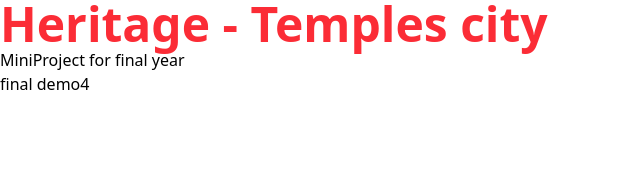
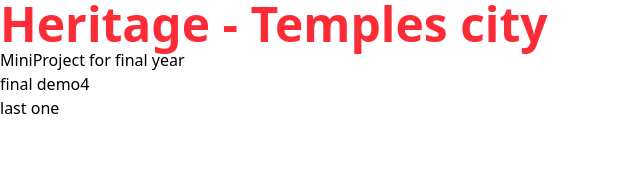
Before and after one commit to themanojking/Temple-City, a React (Vite) app: page / in a window 1280 px wide. Shown: the top 186 px of the page, without its empty margins (0-640 px from the left). Built offline with nearby package versions, Linux system fonts and the light colour scheme.

Commit message:
last once

```diff
--- a/src/App.jsx
+++ b/src/App.jsx
@@ -6,6 +6,7 @@ const App = () => {
       <h1 className='text-5xl text-red-500 font-bold'>Heritage - Temples city</h1>
       <h3>MiniProject for final year</h3>
       <h5>final demo4</h5>
+      <h3>last one</h3>
     </div>
   )
 }
```
